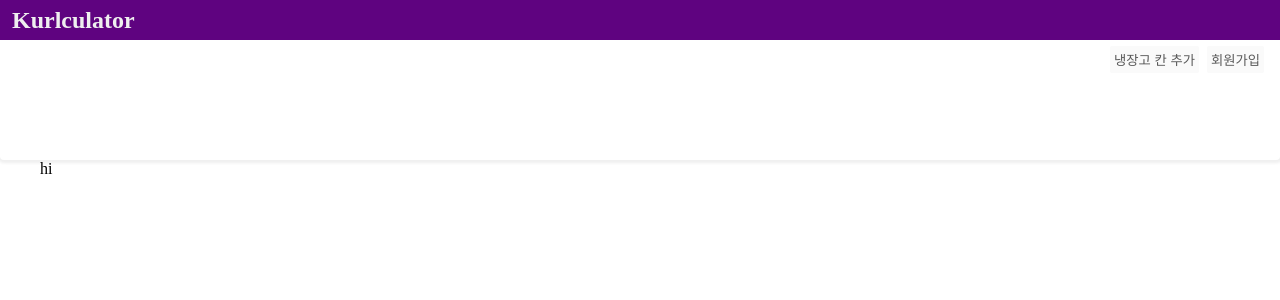
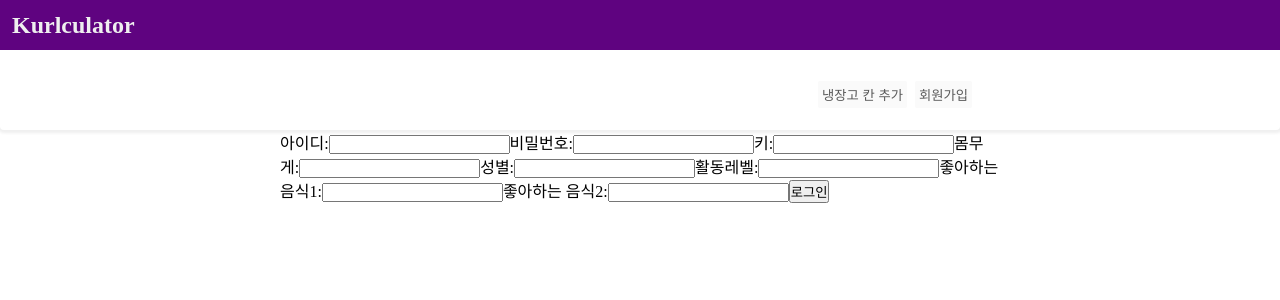
Before and after one commit to take-care-of-refrigerator/flask_react, a React app in the folder client/: page /signup in a window 1280 px wide. Shown: the top 300 px of the page. Built offline with nearby package versions, Linux system fonts and the light colour scheme.

Commit message:
Add: 커밋을 따로 할 여력이 없음

```diff
--- a/client/package.json
+++ b/client/package.json
@@ -1,4 +1,5 @@
 {
+  "proxy":  "http://localhost:5001",
   "devDependencies": {
     "@babel/core": "^7.18.10",
     "@babel/preset-env": "^7.18.10",
@@ -18,7 +19,8 @@
     "webpack-cli": "^4.10.0"
   },
   "scripts": {
-    "dev": "webpack-dev-server"
+    "dev": "webpack-dev-server",
+    "build": "webpack"
   },
   "dependencies": {
     "@babel/plugin-transform-runtime": "^7.18.10",
--- a/client/src/routes/Layout/NavBar.tsx
+++ b/client/src/routes/Layout/NavBar.tsx
@@ -14,30 +14,41 @@ const NavBar = () => {
         <NavTitle onClick={toHome}>Kurlculator</NavTitle>
       </NavBox>
       <NavButtonBox>
-        <InputModal />
+        <ButtonBox>
+          <InputModal />
+        </ButtonBox>
       </NavButtonBox>
     </Nav>
   );
 };
 export default NavBar;
 
+
 const NavButtonBox = styled.div`
+  position: relative;
+  display: inline-block;
+  width: 80%;
+  margin: 0 auto;
+  right: 24px;
+`
+
+const ButtonBox = styled.div`
+  display: inline-block;
   position: absolute;
-  display: inline-block;
-  right: 12px;
+  right: 24px;
 `
 
 const NavBox = styled.div`
   background-color: #5F0380;
   color: #efefef;
-  position: relative;
-
+  height: 50px;
+  line-height: 50px;
 `
 
 const Nav = styled.nav`
   color: black;
   width: 100%;
-  height: 160px;
+  height: 130px;
   line-height: 40px;
   border-radius: 0 0 4px 4px;
   box-shadow: 0.3px 0.3px 3px 3px #f0f0f0;
--- a/client/src/routes/SignUp.tsx
+++ b/client/src/routes/SignUp.tsx
@@ -1,9 +1,78 @@
+import React, {useRef, useState} from "react";
+
+import styled from "styled-components";
+
 const SignUp = () => {
+  let userIdRef: React.MutableRefObject<HTMLInputElement | null> = useRef(null);
+  const [userId, setUserId] = useState("");
+  const [passowrd, setPassword] = useState("");
   return (
-    <div>
-      <div>hi</div>
-    </div>
-  )
-}
+    <SignContainer>
+      <form action="/">
+        아이디:
+        <input
+          type="text"
+          value={userId}
+          onChange={(event) => setUserId(event.currentTarget.value)}
+          ref={userIdRef}
+        />
+        비밀번호:
+        <input
+          type="password"
+          value={passowrd}
+          onChange={(event) => setPassword(event.currentTarget.value)}
+        />
+        키:
+        <input
+          type="text"
+          value={userId}
+          onChange={(event) => setUserId(event.currentTarget.value)}
+          ref={userIdRef}
+        />
+        몸무게:
+        <input
+          type="text"
+          value={userId}
+          onChange={(event) => setUserId(event.currentTarget.value)}
+          ref={userIdRef}
+        />
+        성별:
+        <input
+          type="text"
+          value={userId}
+          onChange={(event) => setUserId(event.currentTarget.value)}
+          ref={userIdRef}
+        />
+        활동레벨:
+        <input
+          type="text"
+          value={userId}
+          onChange={(event) => setUserId(event.currentTarget.value)}
+          ref={userIdRef}
+        />
+        좋아하는 음식1:
+        <input
+          type="text"
+          value={userId}
+          onChange={(event) => setUserId(event.currentTarget.value)}
+          ref={userIdRef}
+        />
+        좋아하는 음식2:
+        <input
+          type="text"
+          value={userId}
+          onChange={(event) => setUserId(event.currentTarget.value)}
+          ref={userIdRef}
+        />
+        <button>로그인</button>
+      </form>
+    </SignContainer>
+  );
+};
 
-export default SignUp
+export default SignUp;
+
+const SignContainer = styled.div`
+  width: 60%;
+  margin: 0 auto;
+`
--- a/client/src/routes/components/InputBox/SignIn.tsx
+++ b/client/src/routes/components/InputBox/SignIn.tsx
@@ -15,6 +15,7 @@ const SignIn = () => {
       <form action="/">
         아이디:
         <input
+          style={{margin: `0 10px`}}
           type="text"
           value={userId}
           onChange={(event) => setUserId(event.currentTarget.value)}
@@ -22,6 +23,7 @@ const SignIn = () => {
         />
         비밀번호:
         <input
+          style={{margin: `0 10px`}}
           type="password"
           value={passowrd}
           onChange={(event) => setPassword(event.currentTarget.value)}
--- a/client/src/routes/components/RightMenu/Menu.tsx
+++ b/client/src/routes/components/RightMenu/Menu.tsx
@@ -37,8 +37,8 @@ const Titleh4 = styled.h4`
 `
 
 const MenuSection = styled.section`
-  width: 300px;
-  height: 350px;
+  width: 250px;
+  height: 270px;
   margin: 10px;
   padding: 10px;
   border-radius: 4px;
```
Also changed, not shown: client/src/routes/components/InputBox/SignUp.tsx (deleted, +0 -29 lines).
